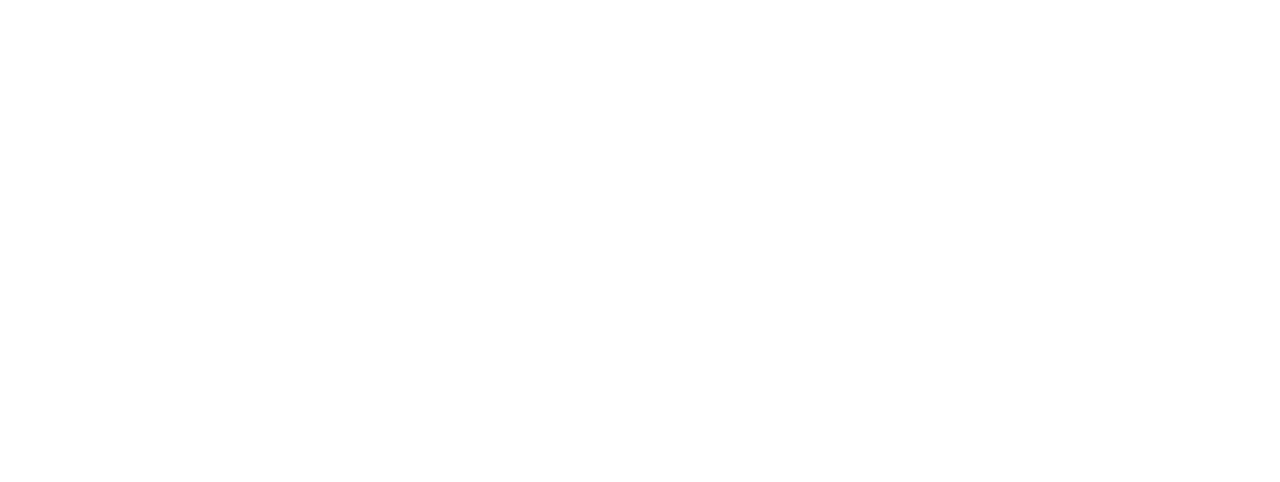
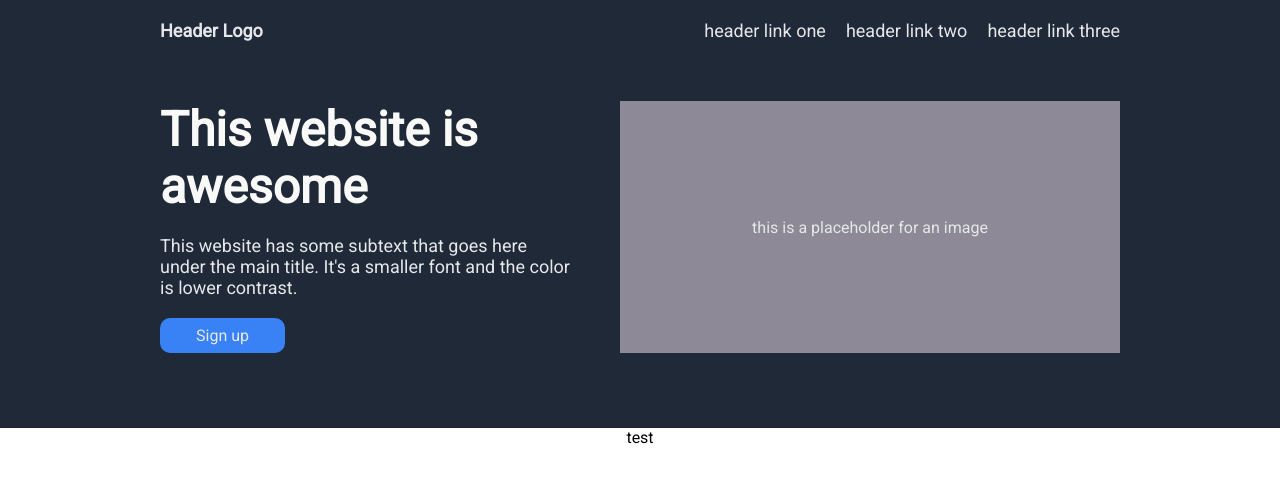
Before and after one commit to Fellryn/landing-page, a plain HTML site: page index.html in a window 1280 px wide. Drawn offline with Linux system fonts and the light colour scheme.

Commit message:
Finish first section

```diff
--- a/index.html
+++ b/index.html
@@ -1,10 +1,44 @@
 <!DOCTYPE html>
 <html lang="en">
-    <head>
-        <meta charset="UTF-8">
-        <Title>Landing Page</Title>
-    </head>
-    <body>
 
-    </body>
+<head>
+    <meta charset="UTF-8">
+    <Title>Landing Page</Title>
+    <link rel="stylesheet" href="style.css">
+</head>
+
+<body>
+    <div class="container">
+        <div class="first">
+            <div class="content">
+                <div class="header">
+                    <h2>Header Logo</h2>
+                    <ul>
+                        <li>header link one</li>
+                        <li>header link two</li>
+                        <li>header link three</li>
+                    </ul>
+                </div>
+                <div class="splash">
+                    <div class="textside">
+                        <h1> This website is awesome</h1>
+                        <p class="subtext">This website has some subtext that goes here under
+                            the main title. It's a smaller font and the color is lower contrast.
+                        </p>
+                        <button class="signup-button">
+                            Sign up
+                        </button>
+                    </div>
+                    <div class="imageside">
+                        this is a placeholder for an image
+                    </div>
+                </div>
+            </div>
+        </div>
+        <div class="second">
+            test
+        </div>
+    </div>
+</body>
+
 </html>
--- a/style.css
+++ b/style.css
@@ -0,0 +1,101 @@
+@import url('https://fonts.googleapis.com/css2?family=Roboto&display=swap');
+
+* {
+    font-family: Roboto, 'Courier New', Courier, monospace;
+}
+
+body {
+    margin: 0;
+}
+
+h1,
+h2,
+p {
+    padding: 0;
+    margin: 0;
+}
+
+h1 {
+    font-size: 48px;
+    color: #F9FAF8;
+    font-weight: 900;
+}
+
+h2 {
+    font-size: 18px;
+    color: #E5E7EB;
+}
+
+.subtext {
+    font-size: 18px;
+    color: #E5E7EB;
+}
+
+ul {
+    list-style: none;
+    padding: 0px;
+    margin: 0px;
+    display: flex;
+    gap: 20px;
+    font-size: 18px;
+    color: #E5E7EB;
+    font-weight: 100;
+}
+
+.container {
+    display: flex;
+    flex-flow: column nowrap;
+    align-items: center;
+}
+
+.content {
+    min-width: 75%;
+    max-width: 75%;
+}
+
+.first {
+    display: flex;
+    justify-content: center;
+    background-color: #1F2937;
+    min-width: 100vw;
+}
+
+.header {
+    display: flex;
+    align-items: center;
+    justify-content: space-between;
+    margin-bottom: 60px;
+    margin-top: 20px;
+}
+
+.splash {
+    display: flex;
+    justify-content: space-between;
+    margin-bottom: 75px;
+}
+
+.signup-button {
+    background-color: #3882F6;
+    border-radius: 10px;
+    color: #E5E7EB;
+    font-size: 16px;
+    padding: 8px 36px;
+    border: 0px;
+    align-self: flex-start;
+}
+
+.textside {
+    display: flex;
+    flex-flow: column nowrap;
+    gap: 20px;
+    padding-right: 50px;
+}
+
+.imageside {
+    display: flex;
+    align-items: center;
+    justify-content: center;
+    background-color: #8d8996;
+    color: #E5E7EB;
+    min-width: 500px;
+}
```
